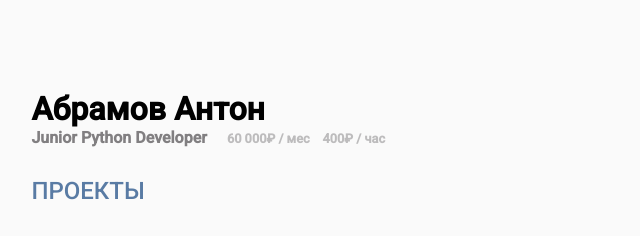
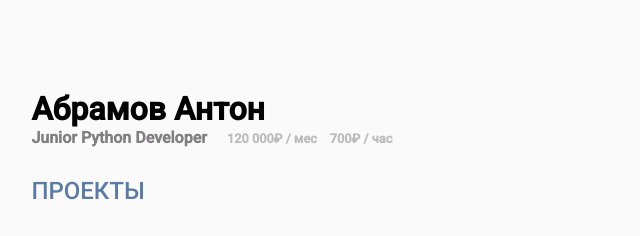
Before and after one commit to w0rng/w0rng.github.io, a plain HTML site: page index.html in a window 1280 px wide. Shown: the top 236 px of the page, 71-711 px from the left. Drawn offline with Linux system fonts and the light colour scheme; no server answers.

Commit message:
Обновил ЗП

```diff
--- a/index.html
+++ b/index.html
@@ -33,7 +33,7 @@
             <h1>Абрамов Антон</h1>
             <h3>Junior Python Developer&emsp;
                 <span style="opacity: 0.5; font-size: 80%;">
-                    60&nbsp;000₽&nbsp;/&nbsp;мес&emsp;400₽&nbsp;/&nbsp;час
+                    120&nbsp;000₽&nbsp;/&nbsp;мес&emsp;700₽&nbsp;/&nbsp;час
                 </span>
             </h3>
         </div>
```
